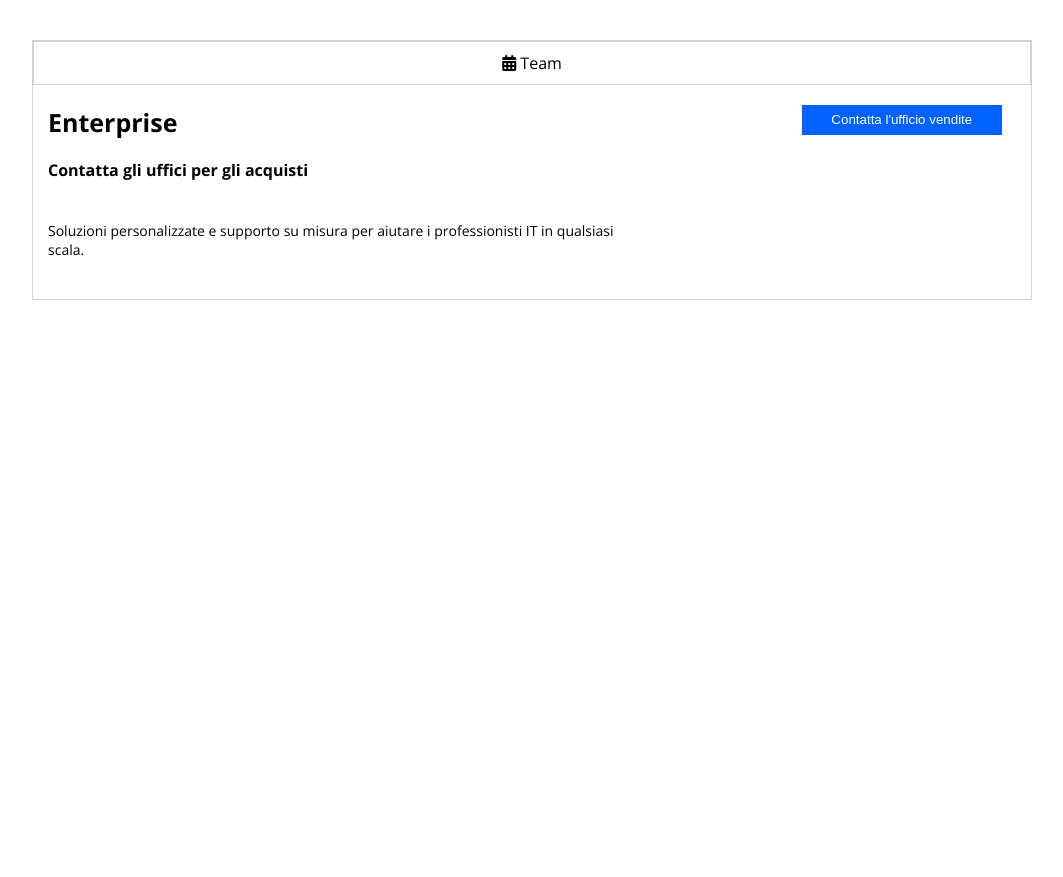
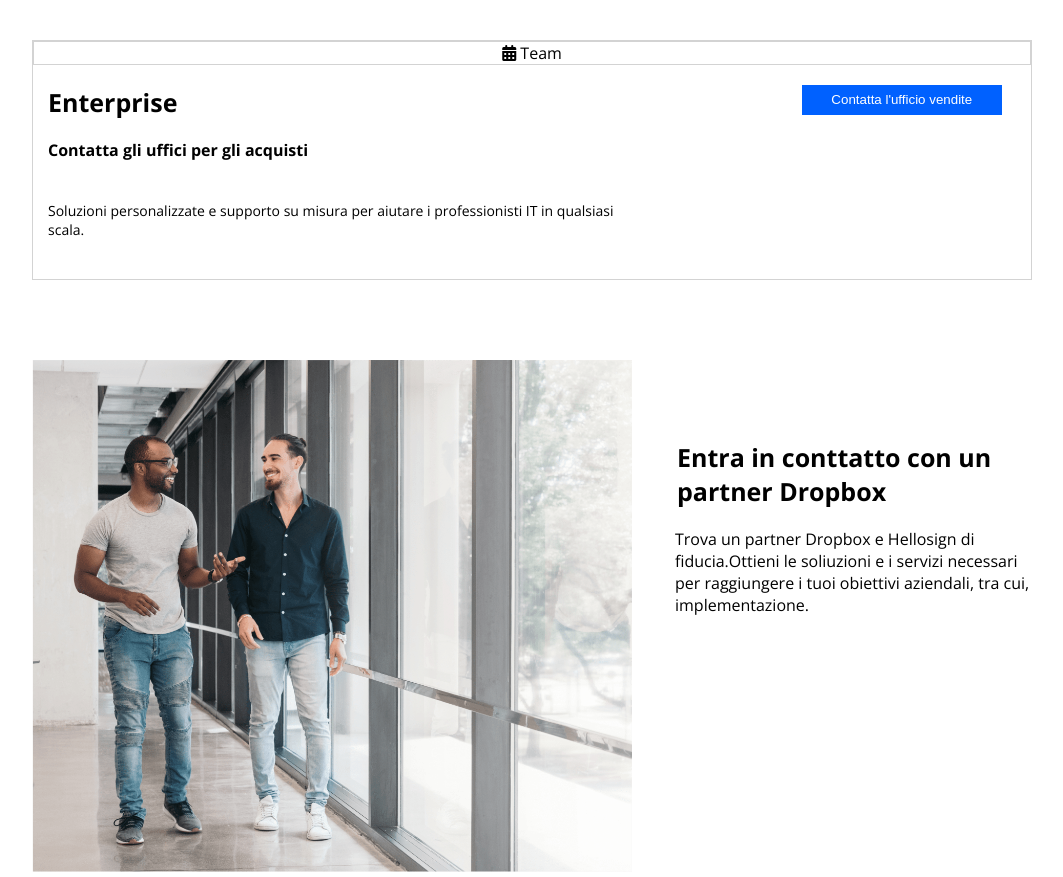
Before and after one commit to Alex100688/htmlcss-dropbox, a plain HTML site: page index.html in a window 1280 px wide. Shown: the part 2032-2909 px from the top of the page, without its empty margins (108-1171 px from the left). Before the commit the page ends 2332 px from the top, so only its background shows below. Drawn offline with nearby package versions, Linux system fonts and the light colour scheme.

Commit message:
finita quarta sezione del main

```diff
--- a/css/style.css
+++ b/css/style.css
@@ -92,6 +92,9 @@ h4{
  padding-left: 25px;
 }
 
+.picture{
+    width: 100%;
+}
 
 /* common */
 
@@ -222,7 +225,7 @@ h4{
 .team{
     text-align: center;
     border: 1px solid lightgray;
-    padding:10px 0;
+
 }
 .contact{
     font-weight: bold;
@@ -239,8 +242,17 @@ h4{
     margin-bottom: -15px;
     margin-left: 170px;
 }
-
-
+.partner{
+    margin-top: 80px;
+}
+.special-h3{
+    margin-top: 160px;
+    margin-left: 30px;
+}
+.special-p{
+    margin-top: 20px;
+    margin-left: 43px;
+}
 
 /* main */
 
--- a/index.html
+++ b/index.html
@@ -55,7 +55,7 @@
                    </p>
                 </div>
                 <div class="big-box box-right">
-                    <img class="jumbo" src="img/jumbo.png" alt="">
+                    <img class="picture" src="img/jumbo.png" alt="">
                 </div>
               </div>
             </div>
@@ -180,6 +180,27 @@
          </section>
          <!-- /inizio third section -->
 
+         <!-- inizio fourth section -->
+         <section>
+            <div class="small-container">
+                <div class="row-flex">
+                    <div class="big-box">
+                        <img class="picture partner" src="img/partner.png" alt="">
+                    </div>
+                    <div class="small-box">
+                        <h3 class="special-h3">
+                            Entra in conttatto con un partner Dropbox
+                        </h3>
+                            <p class="special-p">
+                                Trova un partner Dropbox e Hellosign di fiducia.Ottieni le soliuzioni e i servizi necessari
+                                per raggiungere i tuoi obiettivi aziendali, tra cui, implementazione.
+                            </p>
+                    </div>
+                </div>
+            </div>
+         </section>
+         <!--/ inizio fourth section -->
+
 
     </main>
 
```
